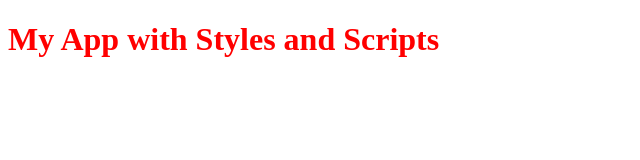
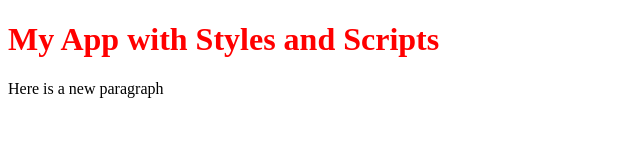
Before and after one commit to thinkful-ei20/test-repo-Neill-Craig, a plain HTML site: page index.html in a window 1280 px wide. Shown: the whole page, without its empty margins (0-640 px from the left). Drawn offline with Linux system fonts and the light colour scheme.

Commit message:
changed index file

```diff
--- a/index.html
+++ b/index.html
@@ -10,5 +10,6 @@
 </head>
 <body>
     <h1>My App with Styles and Scripts</h1>
+    <p>Here is a new paragraph</p>
 </body>
 </html>
```
